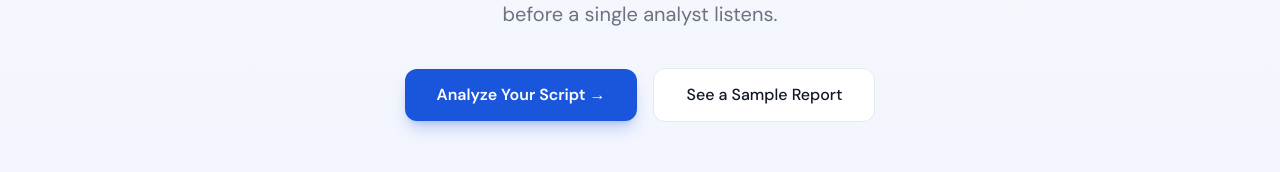
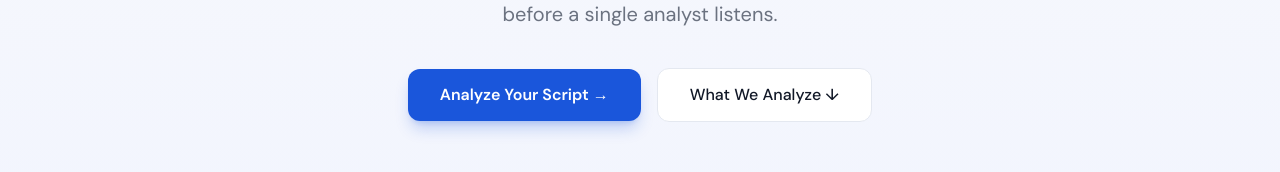
Before and after one commit to mjn52/earnings-analyzer, a React (Vite) app in the folder frontend/: page / in a window 1280 px wide. Shown: the part 413-585 px from the top of the page. Built offline with nearby package versions, Linux system fonts and the light colour scheme.

Commit message:
Rename 'See a Sample Report' button to 'What We Analyze'
The button scrolls to the What It Analyzes section, so the label
should match that behavior instead of promising a sample report.

Co-Authored-By: Claude Opus 4.6 <noreply@anthropic.com>

```diff
--- a/frontend/src/pages/Landing.jsx
+++ b/frontend/src/pages/Landing.jsx
@@ -162,7 +162,7 @@ export default function Landing() {
               href="#what-it-analyzes"
               className="inline-flex items-center gap-2 rounded-xl border border-border bg-white px-8 py-3.5 text-base font-medium text-text-main transition-colors hover:border-primary hover:text-primary"
             >
-              See a Sample Report
+              What We Analyze&nbsp;&darr;
             </a>
           </div>
         </div>
```
